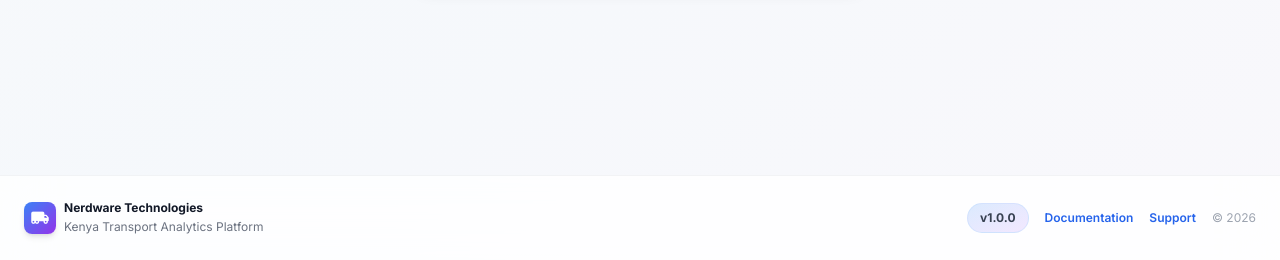
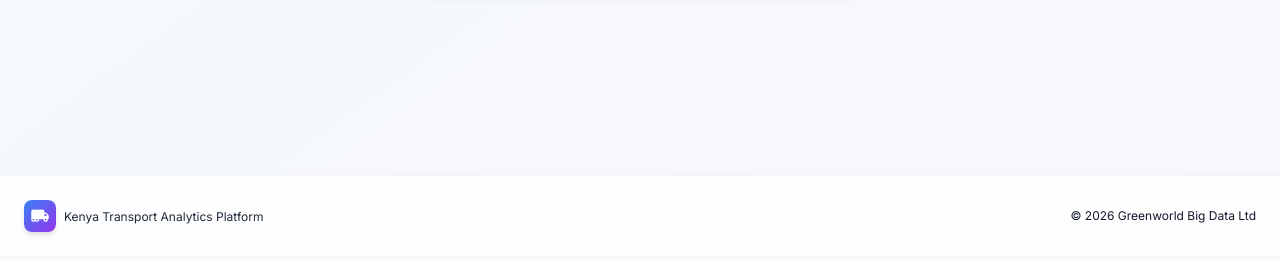
Before and after one commit to tricrck/TransportDashboard, a Flask app: a page that uses templates/base.html in a window 1280 px wide. Shown: the part 689-949 px from the top of the page. After the commit the page ends 924 px from the top, so only its background shows below. Run offline with Flask 3, Linux system fonts and the light colour scheme; the visitor is signed in with stand-in values (Sample User, id 1); parts of the project's set-up code (start-up, migrations or seed data) failed here and were passed over; some libraries are stand-ins or nearby versions.

Commit message:
Footnote Update

```diff
--- a/templates/base.html
+++ b/templates/base.html
@@ -221,17 +221,17 @@
                     <i class="fas fa-truck-moving text-sm"></i>
                 </div>
                 <div class="text-left">
-                    <span class="font-bold text-gray-900 block text-xs">Nerdware Technologies</span>
-                    <span class="text-xs text-gray-500">Kenya Transport Analytics Platform</span>
+                    <!-- <span class="font-bold text-gray-900 block text-xs">Nerdware Technologies</span> -->
+                    <span class="text-xs text-gray-800">Kenya Transport Analytics Platform</span>
                 </div>
             </div>
             <div class="flex items-center gap-4 text-xs">
-                <span class="px-3 py-1.5 bg-gradient-to-br from-blue-100 to-purple-100 text-gray-700 rounded-full font-bold border border-blue-200/50">
+                <!-- <span class="px-3 py-1.5 bg-gradient-to-br from-blue-100 to-purple-100 text-gray-700 rounded-full font-bold border border-blue-200/50">
                     v{{ app_version }}
-                </span>
-                <a href="#" class="text-blue-600 hover:text-blue-700 font-semibold hover:underline transition-all">Documentation</a>
-                <a href="#" class="text-blue-600 hover:text-blue-700 font-semibold hover:underline transition-all">Support</a>
-                <span class="text-gray-400">© {{ current_year }}</span>
+                </span> -->
+                <!-- <a href="#" class="text-blue-600 hover:text-blue-700 font-semibold hover:underline transition-all">Documentation</a>
+                <a href="#" class="text-blue-600 hover:text-blue-700 font-semibold hover:underline transition-all">Support</a> -->
+                <span class="text-gray-900">© {{ current_year }} Greenworld Big Data Ltd</span>
             </div>
         </div>
     </footer>
```
